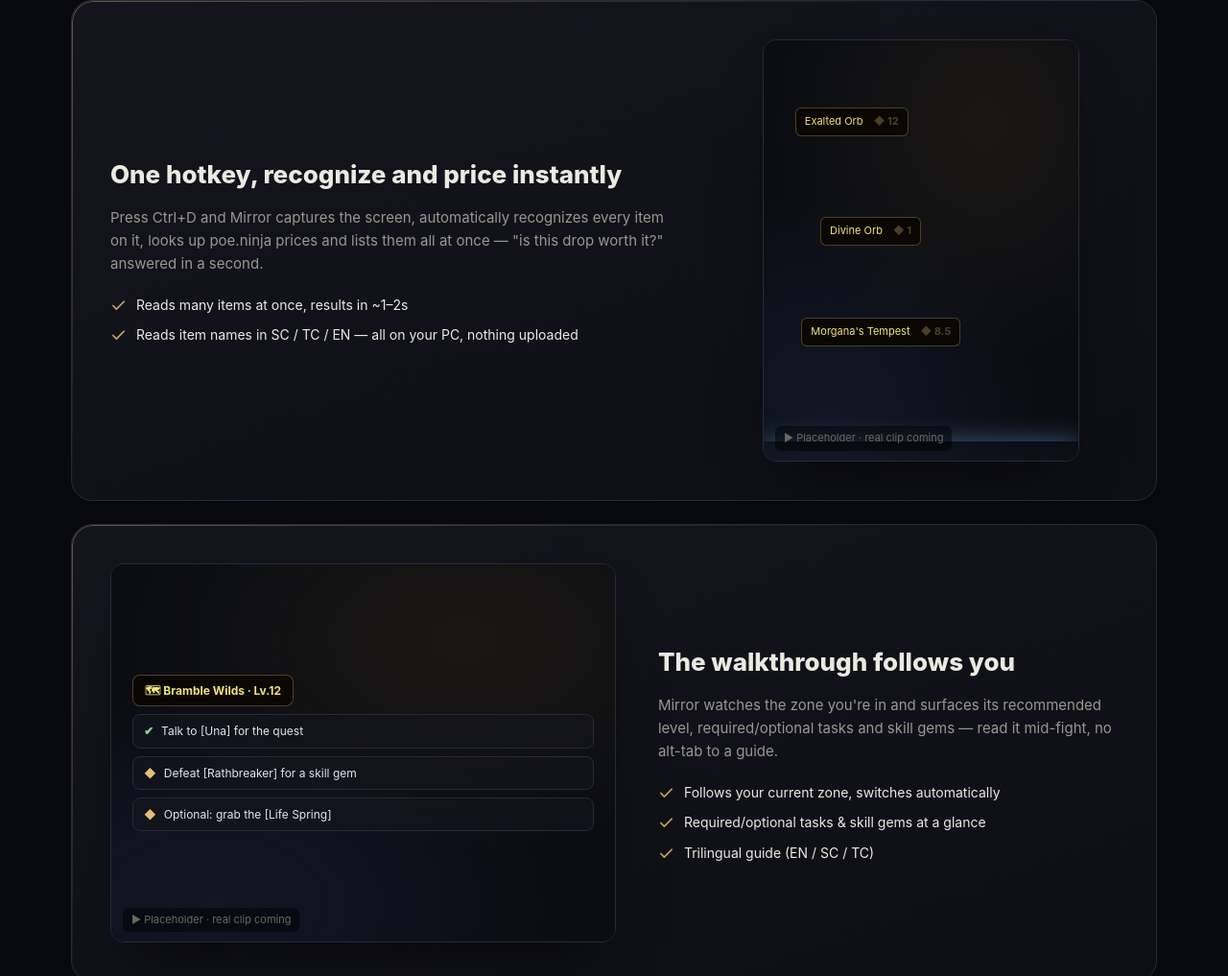
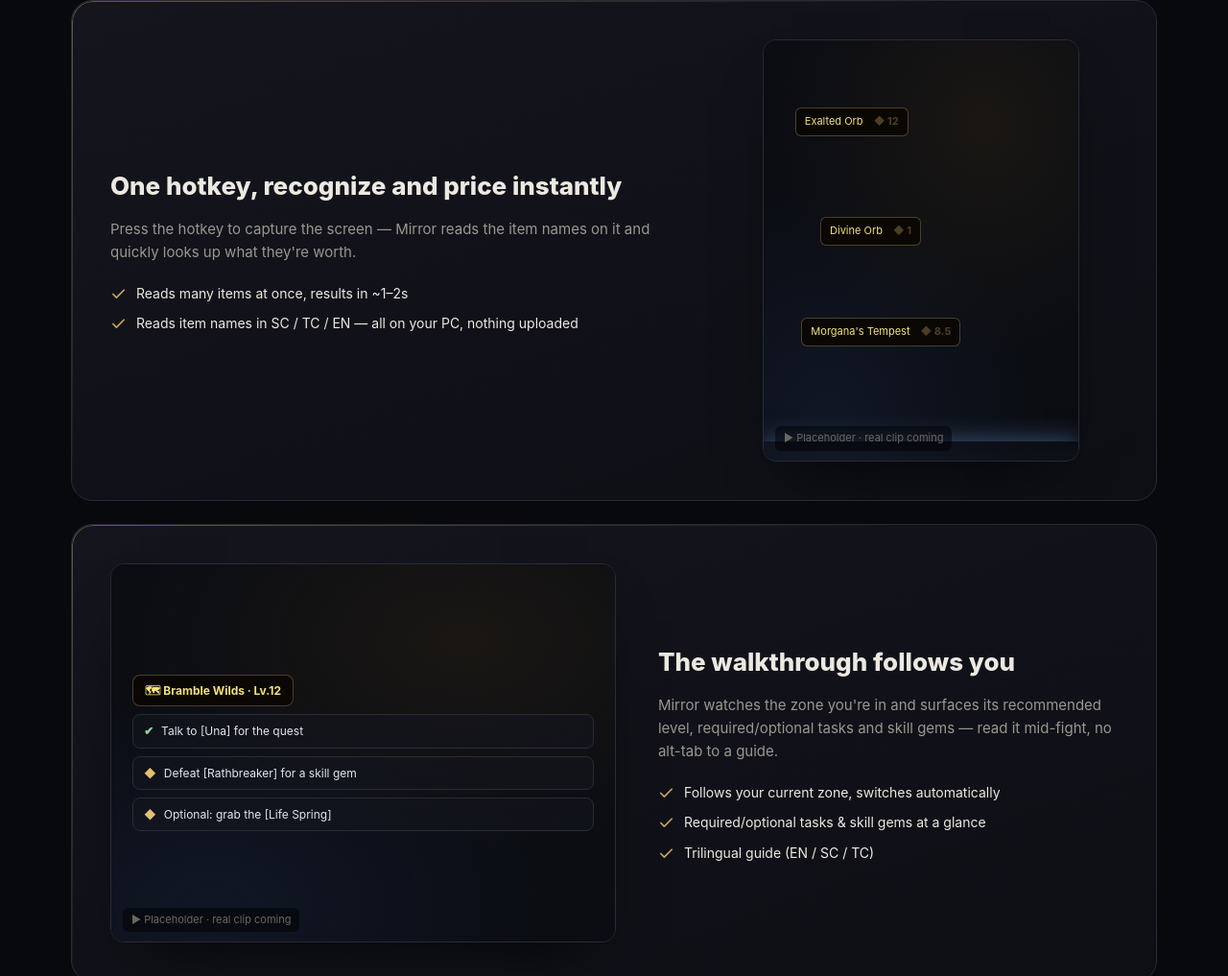
Before and after one commit to letoille/mirror-site, a plain HTML site: page index.html in a window 1280 px wide. Shown: the part 1037-2054 px from the top of the page at 96% size. Drawn offline with Linux system fonts and the light colour scheme; no server answers.

Commit message:
Scan card description per user copy

```diff
--- a/index.html
+++ b/index.html
@@ -481,7 +481,7 @@
       <div class="feature reveal port">
         <div>
           <h3><span data-i18n-zh>一个热键，快速识别查价</span><span data-i18n-en>One hotkey, recognize and price instantly</span></h3>
-          <p><span data-i18n-zh>按下 Ctrl+D，魔镜截取当前画面、自动认出屏幕上的每一件物品，从 poe.ninja 查到价格一次性列出——"这波掉落值不值"一秒判断。</span><span data-i18n-en>Press Ctrl+D and Mirror captures the screen, automatically recognizes every item on it, looks up poe.ninja prices and lists them all at once — "is this drop worth it?" answered in a second.</span></p>
+          <p><span data-i18n-zh>按下快捷键，截取当前画面，自动识别屏幕上的物品文本名称，快速查询物品价值。</span><span data-i18n-en>Press the hotkey to capture the screen — Mirror reads the item names on it and quickly looks up what they're worth.</span></p>
           <ul>
             <li class="feat-li" data-i18n-zh><svg viewBox="0 0 24 24" fill="none" stroke="currentColor" stroke-width="2.4" stroke-linecap="round" stroke-linejoin="round"><path d="M20 6 9 17l-5-5"/></svg>一次识别多个物品，约 1–2 秒出结果</li>
             <li class="feat-li" data-i18n-en><svg viewBox="0 0 24 24" fill="none" stroke="currentColor" stroke-width="2.4" stroke-linecap="round" stroke-linejoin="round"><path d="M20 6 9 17l-5-5"/></svg>Reads many items at once, results in ~1–2s</li>
```
